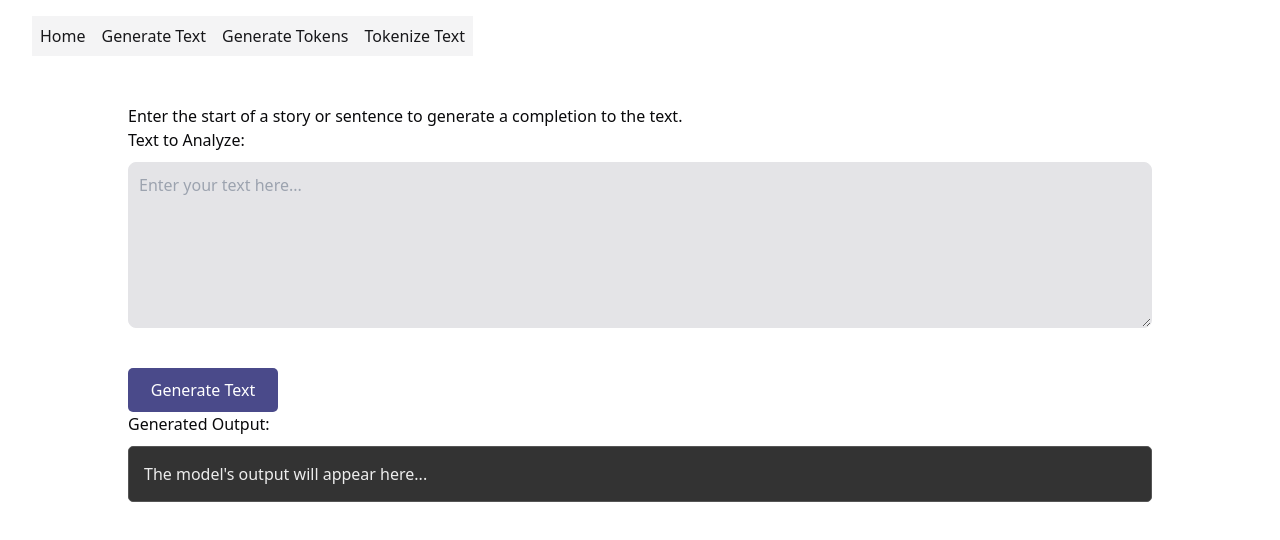
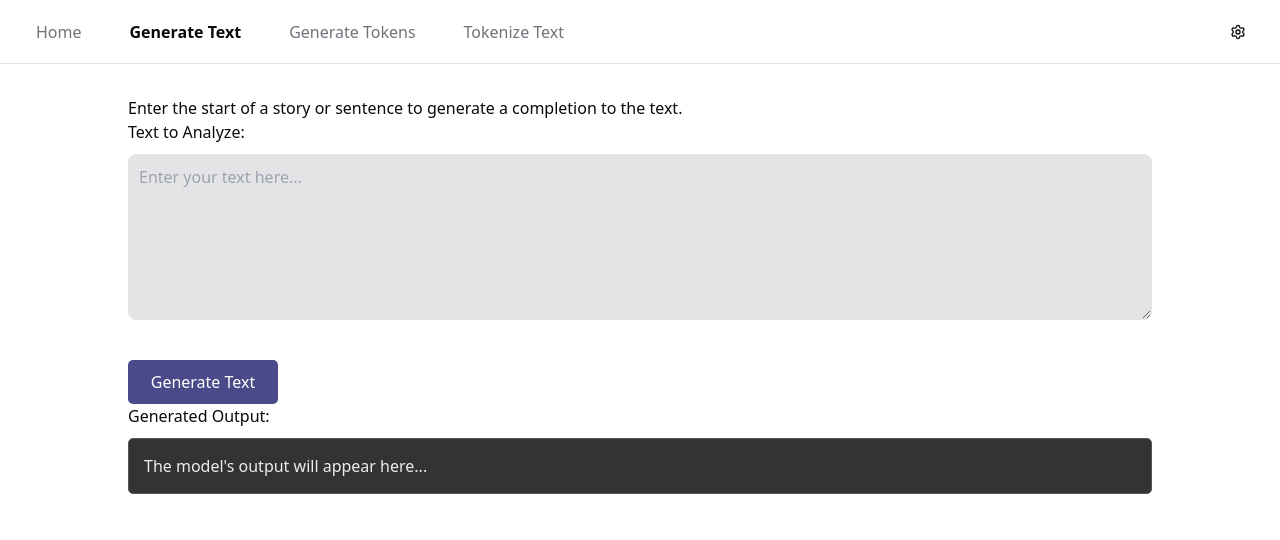
Before and after one commit to caden-dinkel/Demystifying-LMs, a Next.js app in the folder react-frontend/: page /generate_text in a window 1280 px wide. Shown: the top 540 px of the page. Built offline with nearby package versions, Linux system fonts and the light colour scheme.

Commit message:
Added theme switch and fixed navbar styling

```diff
--- a/react-frontend/package.json
+++ b/react-frontend/package.json
@@ -16,6 +16,7 @@
     "lucide-react": "^0.544.0",
     "motion": "^12.23.18",
     "next": "15.5.3",
+    "next-themes": "^0.4.6",
     "react": "19.1.0",
     "react-dom": "19.1.0",
     "tailwind-merge": "^3.3.1",
--- a/react-frontend/src/app/layout.tsx
+++ b/react-frontend/src/app/layout.tsx
@@ -1,5 +1,6 @@
 import type { Metadata } from "next";
 import { Geist, Geist_Mono } from "next/font/google";
+import { ThemeProvider } from "@/components/themeProvider";
 import "@/styles/globals.css";
 
 const geistSans = Geist({
@@ -24,11 +25,19 @@ export default function RootLayout({
   children: React.ReactNode;
 }>) {
   return (
-    <html lang="en">
+    <html lang="en" suppressHydrationWarning>
+      <head />
       <body
         className={`${geistSans.variable} ${geistMono.variable} antialiased`}
       >
-        {children}
+        <ThemeProvider
+          attribute="class"
+          defaultTheme="system"
+          enableSystem
+          disableTransitionOnChange
+        >
+          {children}
+        </ThemeProvider>
       </body>
     </html>
   );
--- a/react-frontend/src/components/activeLink.tsx
+++ b/react-frontend/src/components/activeLink.tsx
@@ -15,7 +15,10 @@ export function ActiveLink(linkProps: ActiveLinkProps) {
   const isActive = pathname === linkProps.href;
 
   return (
-    <Link href={linkProps.href} className={navbar.navLink}>
+    <Link
+      href={linkProps.href}
+      className={isActive ? navbar.activeLink : navbar.navLink}
+    >
       {linkProps.children}
     </Link>
   );
--- a/react-frontend/src/components/navBar.tsx
+++ b/react-frontend/src/components/navBar.tsx
@@ -1,6 +1,11 @@
-import React, { useState } from "react";
+import React, { useState, useRef, useEffect } from "react";
 import navbar from "@/styles/navBar.module.css";
 import { ActiveLink } from "./activeLink";
+import { Settings as SettingsIcon } from "lucide-react";
+
+import { Button } from "@/components/button";
+import { Card, CardContent } from "@/components/card";
+import { ThemeSwitch } from "./themeSwitch";
 
 const NavLinks = [
   { name: "Home", href: "/" },
@@ -11,17 +16,40 @@ const NavLinks = [
 
 const Navbar = () => {
   const [isOpen, setIsOpen] = useState(false);
+  const [isSettingsOpen, setIsSettingsOpen] = useState(false);
 
-  // Function to toggle the menu open/closed
+  const dropdownRef = useRef(null);
 
   return (
     <nav className={navbar.navbar}>
+      <div className={navbar.navLinksContainer}>
         {NavLinks.map((link) => (
           // Use the Next.js Link component with the 'href' prop
           <ActiveLink key={link.name} href={link.href}>
             {link.name}
           </ActiveLink>
         ))}
+      </div>
+      <div className={navbar.settingsDropdownContainer} ref={dropdownRef}>
+        <Button
+          variant="ghost" // Use a shadcn button style
+          size="icon"
+          onClick={() => setIsSettingsOpen(!isSettingsOpen)}
+          aria-expanded={isSettingsOpen}
+          aria-label="Settings"
+        >
+          <SettingsIcon className="h-5 w-5" />
+        </Button>
+        {isSettingsOpen && (
+          <Card className={navbar.settingsCard}>
+            <CardContent className="p-2">
+              <div className="flex flex-col gap-1">
+                <ThemeSwitch></ThemeSwitch>
+              </div>
+            </CardContent>
+          </Card>
+        )}
+      </div>
     </nav>
   );
 };
--- /dev/null
+++ b/react-frontend/src/components/themeProvider.tsx
@@ -0,0 +1,13 @@
+"use client";
+
+import { ThemeProvider as NextThemesProvider } from "next-themes";
+import * as React from "react";
+
+type NextThemesProps = React.ComponentProps<typeof NextThemesProvider>;
+
+export function ThemeProvider({
+  children,
+  ...props
+}: React.PropsWithChildren<NextThemesProps>) {
+  return <NextThemesProvider {...props}>{children}</NextThemesProvider>;
+}
--- /dev/null
+++ b/react-frontend/src/components/themeSwitch.tsx
@@ -0,0 +1,41 @@
+import { Monitor, Moon, Sun } from "lucide-react";
+import { ToggleButton, ToggleOption } from "./toggleButtons";
+import { useState } from "react";
+import { useTheme } from "next-themes";
+
+const themes: ToggleOption[] = [
+  {
+    key: "system",
+    // To render an icon component, you often pass it as an element
+    // Here we wrap the component in <>, but for ToggleButton, we can simplify
+    icon: <Monitor size={18} />,
+    label: "System theme",
+  },
+  {
+    key: "light",
+    icon: <Sun size={18} />,
+    label: "Light theme",
+  },
+  {
+    key: "dark",
+    icon: <Moon size={18} />,
+    label: "Dark theme",
+  },
+];
+
+export const ThemeSwitch = () => {
+  const { setTheme } = useTheme();
+  const [currentTheme, setCurrentTheme] = useState("system");
+  return (
+    <>
+      <ToggleButton
+        options={themes}
+        onChange={(value) => {
+          setTheme(value);
+          setCurrentTheme(value);
+        }}
+        value={currentTheme}
+      ></ToggleButton>
+    </>
+  );
+};
--- /dev/null
+++ b/react-frontend/src/components/toggleButtons.tsx
@@ -0,0 +1,37 @@
+import { Button } from "./button";
+import styles from "@/styles/toggle.module.css";
+import React from "react";
+
+export interface ToggleOption {
+  key: string;
+  label?: string;
+  icon?: React.ReactNode;
+}
+
+export interface ToggleButtonProps {
+  options: ToggleOption[];
+  onChange: (selectedKey: string) => void;
+  value: string;
+}
+
+export const ToggleButton = ({
+  options,
+  onChange,
+  value,
+}: ToggleButtonProps) => {
+  return (
+    <>
+      {options.map((option) => (
+        <Button
+          key={option.key}
+          onClick={() => onChange(option.key)}
+          className={
+            option.key === value ? styles.toggleSelected : styles.toggleNormal
+          }
+        >
+          {option.icon ? option.icon : option.label}
+        </Button>
+      ))}
+    </>
+  );
+};
--- a/react-frontend/src/styles/navBar.module.css
+++ b/react-frontend/src/styles/navBar.module.css
@@ -1,90 +1,48 @@
 .navbar {
-  background-color: hsl(var(--background));
-  padding: 1rem 2rem;
   display: flex;
-  justify-content: left;
+  justify-content: space-between;
   align-items: center;
+  height: 64px;
+  padding: 0 1.5rem;
+  @apply bg-background border-b border-border;
 }
 
-/* --- Title/Logo Style --- */
-.nav-title {
-  color: #61dafb;
-  text-decoration: none;
-  font-size: 1.5rem;
-  font-weight: bold;
+.navLinksContainer {
+  display: flex;
+  align-items: center;
+  gap: 1.5rem;
 }
 
-/* --- Navigation Links (Desktop) --- */
+.settingsDropdownContainer {
+  position: relative;
+  margin-left: auto;
+}
+
+.settingsCard {
+  position: absolute;
+  top: 100%;
+  right: 0;
+  z-index: 50;
+  margin-top: 0.5rem;
+  width: 15rem;
+  @apply shadow-lg;
+}
 
 .navLink {
-  color: hsl(var(--primary));
-  background-color: hsl(var(--secondary));
-  text-decoration: none;
-  padding: 0.5rem;
-  display: flex;
-  transition: all 0.3s ease-in-out;
+  padding: 0.5rem 0.75rem;
+  @apply text-muted-foreground transition-colors hover:text-foreground;
+  font-weight: 500;
 }
 
 .navLink:hover {
-  color: #61dafb;
-  background-color: hsl(var(--background));
+  @apply bg-muted text-foreground;
 }
 
-/* --- Hamburger Button (Hidden on Desktop) --- */
-.hamburger {
-  display: none; /* Hide by default on large screens */
-  background: none;
-  border: none;
-  cursor: pointer;
-  padding: 0;
-  z-index: 1000; /* Ensure it's above other elements */
+.activeLink {
+  padding: 0.5rem 0.75rem;
+  @apply text-foreground font-semibold;
 }
 
-.bar {
-  display: block;
-  width: 25px;
-  height: 3px;
-  margin: 5px 0;
-  background-color: white;
-  transition: all 0.3s ease-in-out;
+.activeLink:hover {
+  @apply bg-muted text-foreground;
 }
-
-/* ------------------------------------------- */
-/* --- 📱 Media Query for Mobile (max-width: 768px) --- */
-/* ------------------------------------------- */
-
-@media (max-width: 768px) {
-  /* Show the hamburger icon */
-  .hamburger {
-    display: block;
-  }
-
-  /* Hide links by default and position for mobile menu */
-  .nav-links {
-    display: flex;
-    flex-direction: column; /* Stack links vertically */
-    position: absolute;
-    top: 65px; /* Position below the navbar */
-    left: 0;
-    width: 100%;
-    height: 0; /* Initially hidden */
-    background-color: #282c34;
-    overflow: hidden;
-  }
-
-  /* When the menu is open, give it height */
-  .nav-links.open {
-    height: auto;
-    padding: 1rem 0;
-  }
-
-  /* Style individual links for better tapping */
-  .nav-links li {
-    text-align: center;
-    padding: 0.5rem 0;
-  }
-
-  .nav-links li a {
-    padding: 10px;
-  }
-}
--- /dev/null
+++ b/react-frontend/src/styles/toggle.module.css
@@ -0,0 +1,33 @@
+.toggleNormal {
+  /* Use 'secondary' or 'muted' for the background to slightly distinguish it from the main 'background' */
+  background-color: hsl(var(--secondary));
+  color: hsl(var(--secondary-foreground));
+  border: 1px solid hsl(var(--border));
+
+  /* Hover state for normal button */
+  transition: background-color 0.15s ease-in-out, color 0.15s ease-in-out;
+  cursor: pointer;
+}
+
+.toggleNormal:hover {
+  /* Muted is a good color for subtle hover on unselected items */
+  background-color: hsl(var(--muted));
+}
+
+/*
+  This style is for the selected (active) button in the toggle group.
+  It uses 'primary' for the solid fill and 'primary-foreground' for the text,
+  which makes it stand out as the active choice.
+*/
+.toggleSelected {
+  /* The active, selected color */
+  background-color: hsl(var(--primary));
+  color: hsl(
+    var(--primary-foreground)
+  ); /* High-contrast text on the primary color */
+  border: 1px solid hsl(var(--primary)); /* Border matches fill */
+
+  /* Ensures it looks solid and prevents changes on hover/click */
+  font-weight: 600; /* Makes selected text bold for emphasis */
+  cursor: default; /* Change cursor to indicate it's already selected */
+}
```
Also changed, not shown: 2 other files (tests, documents, lock files or other folders). Lines whose indentation alone changed are shown as unchanged.
